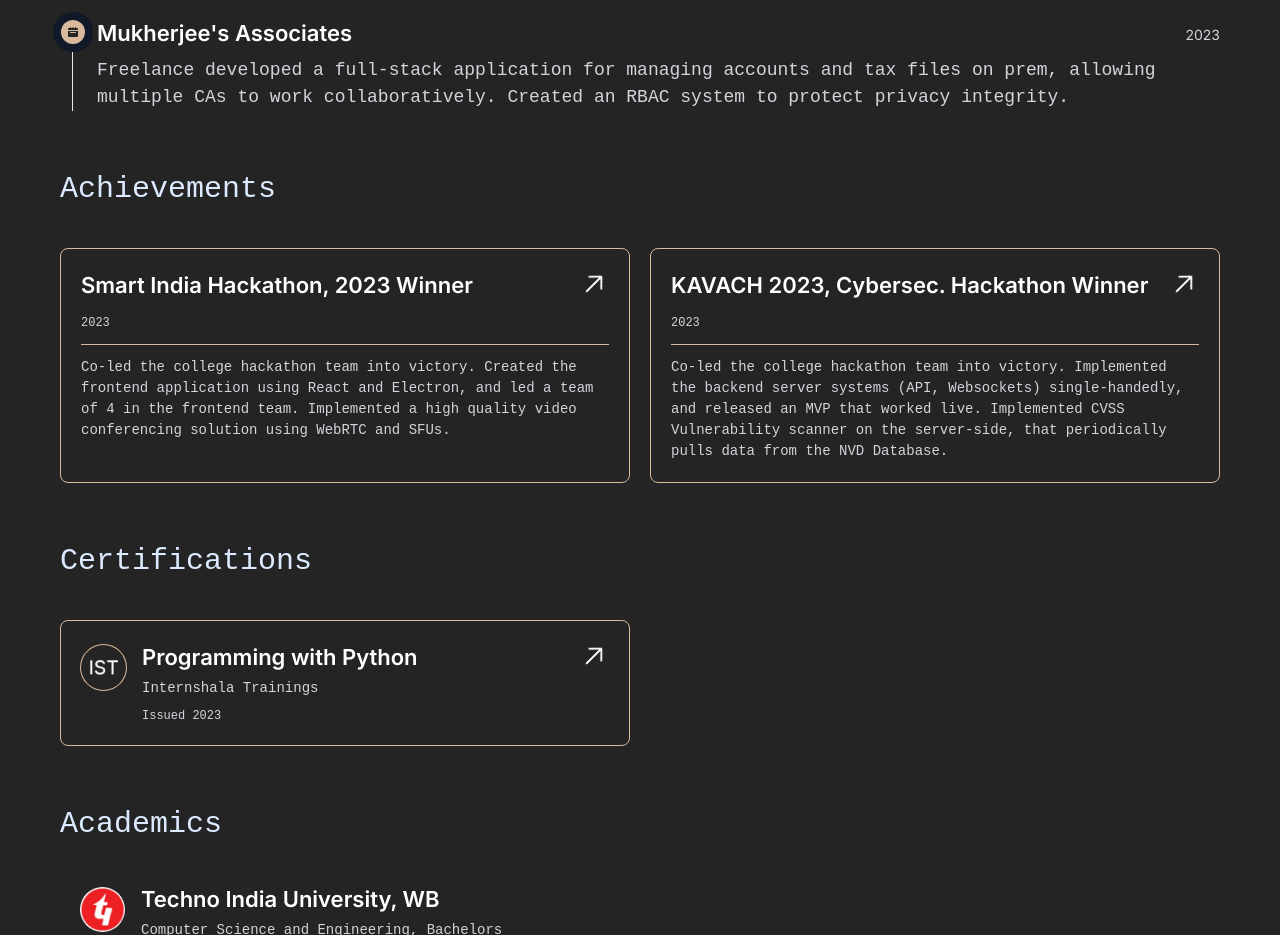
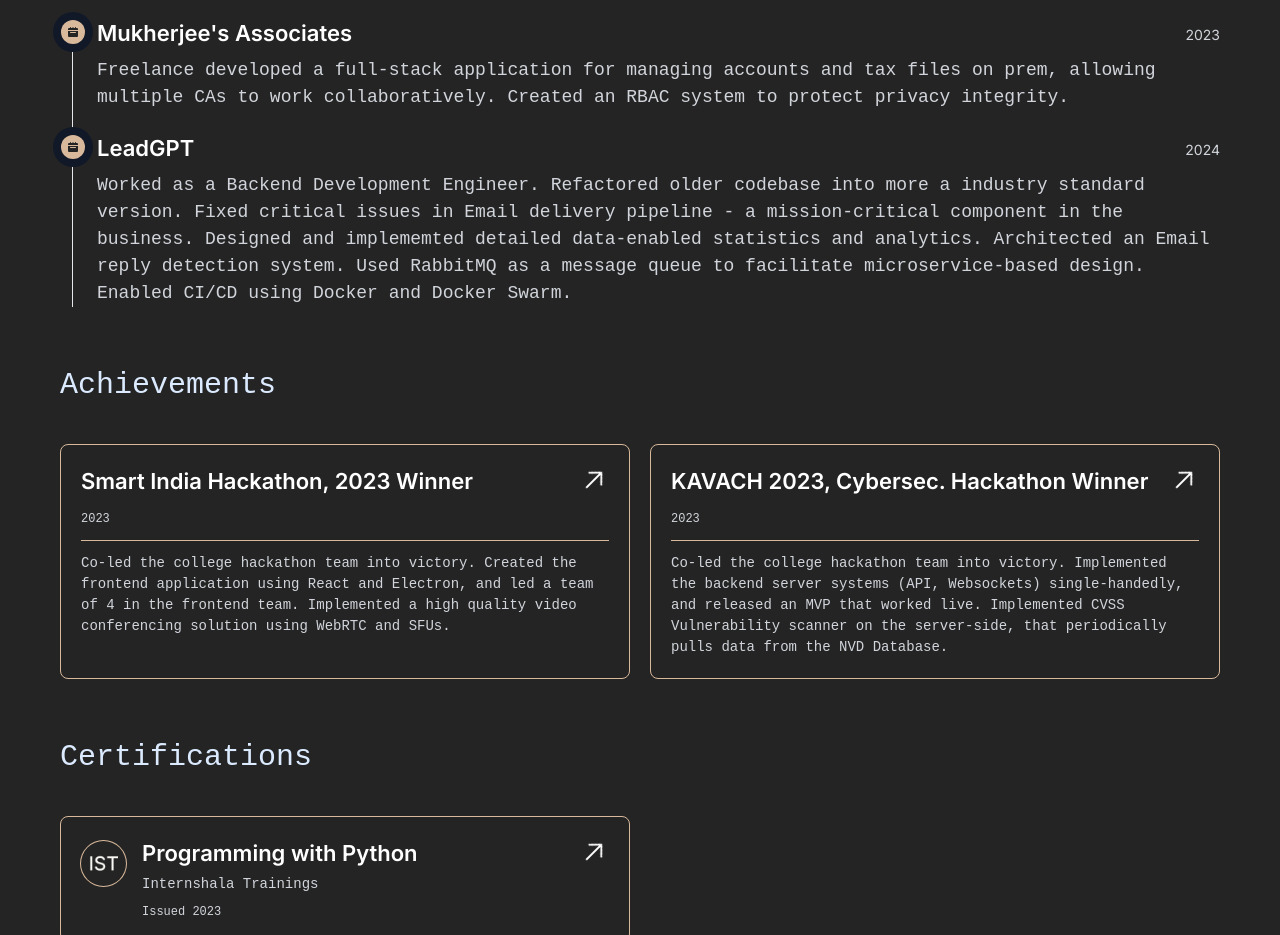
Before and after one commit to magnumxpm/portfolio, a Next.js app: page / in a window 1280 px wide. Shown: the part 1940-2875 px from the top of the page. Built offline with nearby package versions, Linux system fonts and the light colour scheme.

Commit message:
added new experience

```diff
--- a/src/data/experienceData.ts
+++ b/src/data/experienceData.ts
@@ -7,4 +7,10 @@
     description:
       "Freelance developed a full-stack application for managing accounts and tax files on prem, allowing multiple CAs to work collaboratively. Created an RBAC system to protect privacy integrity.",
   },
+  {
+    company: "LeadGPT",
+    tenure: "2024",
+    description:
+      "Worked as a Backend Development Engineer. Refactored older codebase into more a industry standard version. Fixed critical issues in Email delivery pipeline - a mission-critical component in the business. Designed and implememted detailed data-enabled statistics and analytics. Architected an Email reply detection system. Used RabbitMQ as a message queue to facilitate microservice-based design. Enabled CI/CD using Docker and Docker Swarm.",
+  },
 ];
```
